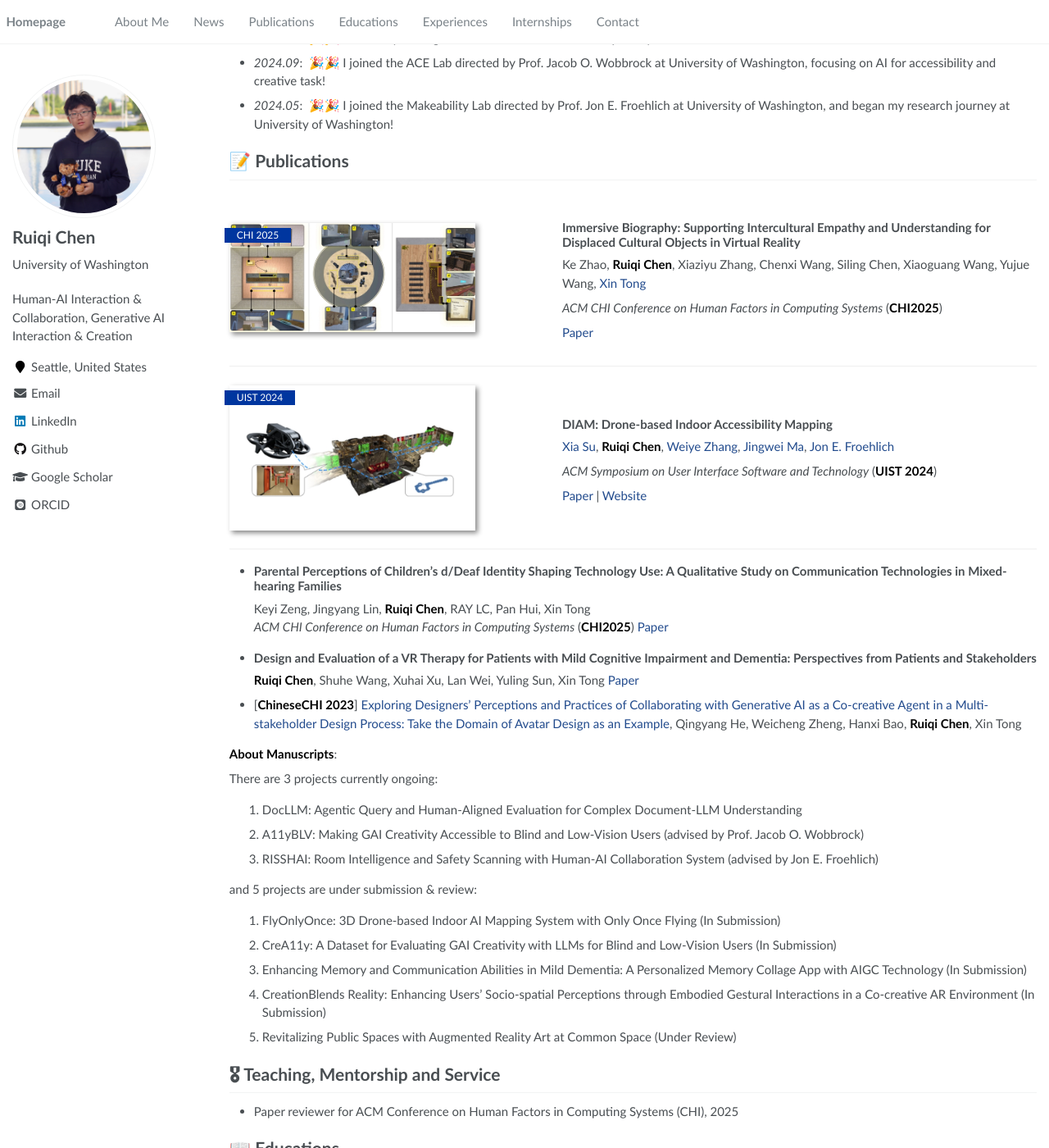
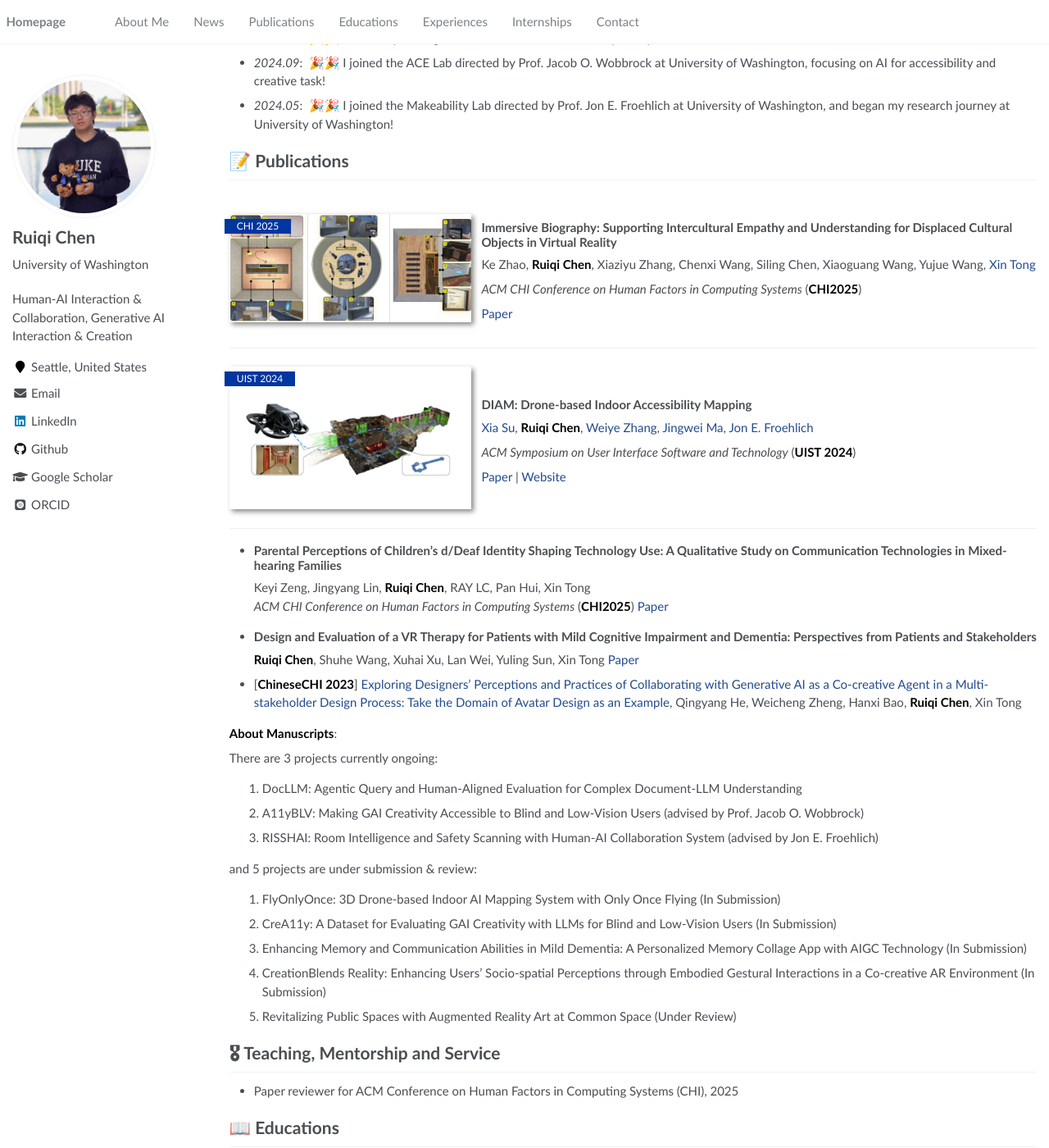
Before and after one commit to Ruiqi-Chen-0216/Ruiqi-Chen-0216.github.io, a Jekyll site: the page built from _pages/home.md, in a window 1280 px wide and 1400 px high, scrolled down 318 px. Shown: the whole window at 82% size. Built offline with Jekyll 4.4.1, drawn with Linux system fonts in a browser that asks for light colours; some web fonts are replaced.

Commit message:
Update main.scss

```diff
--- a/assets/css/main.scss
+++ b/assets/css/main.scss
@@ -71,15 +71,15 @@
     @include breakpoint($medium) {
         .paper-box-image{
             justify-content: left;
-            min-width: 300px;
-            max-width: 40%;
+            min-width: 260px;
+            max-width: 30%;
             order: 1;
         }
 
         .paper-box-text{
             justify-content: left;
             padding-left: 0.8em;
-            max-width: 60%;
+            max-width: 70%;
             order: 2;
         }
 
```
